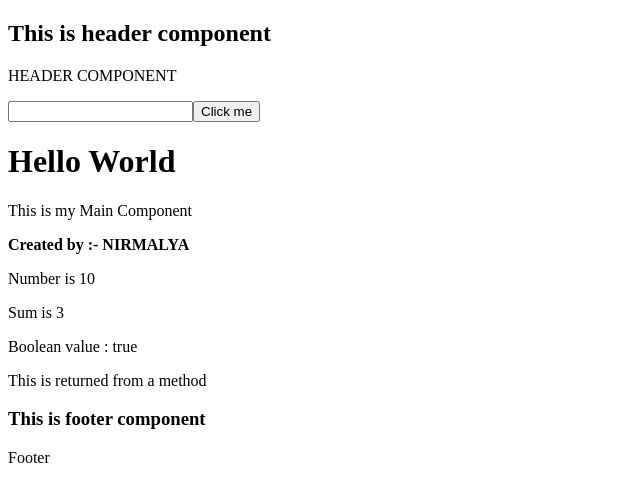
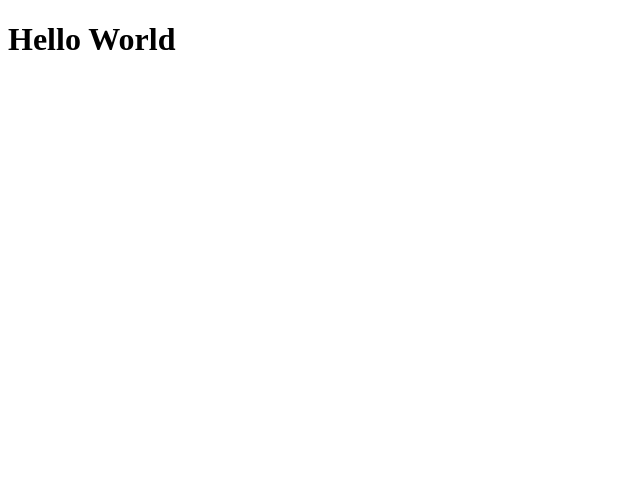
Before and after one commit to NirmalyaNg/angular-tutorial, an Angular app: page / in a window 1280 px wide. Shown: the top 502 px of the page, without its empty margins (0-640 px from the left). Built offline with nearby package versions, Linux system fonts and the light colour scheme.

Commit message:
Initial Commit

```diff
--- a/src/app/app.component.html
+++ b/src/app/app.component.html
@@ -1,6 +1 @@
-<app-header></app-header>
 <h1>Hello World</h1>
-<app-main></app-main>
-<app-footer></app-footer>
-<!-- <div class="app-footer"></div> -->
-<!-- <div app-footer></div> -->
--- a/src/app/app.module.ts
+++ b/src/app/app.module.ts
@@ -2,12 +2,9 @@ import { NgModule } from '@angular/core';
 import { BrowserModule } from '@angular/platform-browser';
 
 import { AppComponent } from './app.component';
-import { HeaderComponent } from './header/header.component';
-import { FooterComponent } from './footer/footer.component';
-import { MainComponent } from './main/main.component';
 
 @NgModule({
-  declarations: [AppComponent, HeaderComponent, FooterComponent, MainComponent],
+  declarations: [AppComponent],
   imports: [BrowserModule],
   providers: [],
   bootstrap: [AppComponent],
--- a/src/app/footer/footer.component.html
+++ /dev/null
@@ -1,2 +0,0 @@
-<h3>This is footer component</h3>
-<p>Footer</p>
--- a/src/app/header/header.component.html
+++ /dev/null
@@ -1,4 +0,0 @@
-<h2>This is header component</h2>
-<p [textContent]="title.toUpperCase()"></p>
-<input type="text" (input)="printInputValue($event)" />
-<button (click)="sayHelloWorld()">Click me</button>
--- a/src/app/header/header.component.ts
+++ /dev/null
@@ -1,19 +0,0 @@
-import { Component } from '@angular/core';
-
-@Component({
-  selector: 'app-header',
-  templateUrl: './header.component.html',
-  styleUrls: ['./header.component.css'],
-})
-export class HeaderComponent {
-  title: string = 'Header Component';
-  inputValue: string = 'Custom Value';
-
-  sayHelloWorld() {
-    console.log('Hello World');
-  }
-
-  printInputValue(event: Event) {
-    console.log((<HTMLInputElement>event.target).value);
-  }
-}
--- a/src/app/main/main.component.html
+++ /dev/null
@@ -1,6 +0,0 @@
-<p>This is my {{ title }}</p>
-<b>Created by :- {{ creatorName.toUpperCase() }}</b>
-<p>Number is {{ myNumber }}</p>
-<p>Sum is {{ 1 + 2 }}</p>
-<p>Boolean value : {{ result }}</p>
-<p>{{ getStringInterpolationValue() }}</p>
--- a/src/app/main/main.component.ts
+++ /dev/null
@@ -1,21 +0,0 @@
-import { Component, OnInit } from '@angular/core';
-
-@Component({
-  selector: 'app-main',
-  templateUrl: './main.component.html',
-  styleUrls: ['./main.component.css'],
-})
-export class MainComponent implements OnInit {
-  title: string = 'Main Component';
-  creatorName: string = 'Nirmalya';
-  myNumber: number = 10;
-  result: boolean = true;
-
-  constructor() {}
-
-  ngOnInit(): void {}
-
-  getStringInterpolationValue() {
-    return 'This is returned from a method';
-  }
-}
```
Also changed, not shown: src/app/footer/footer.component.ts (deleted, +0 -10 lines), src/app/footer/footer.component.css (deleted), src/app/header/header.component.css (deleted), src/app/main/main.component.css (deleted).
